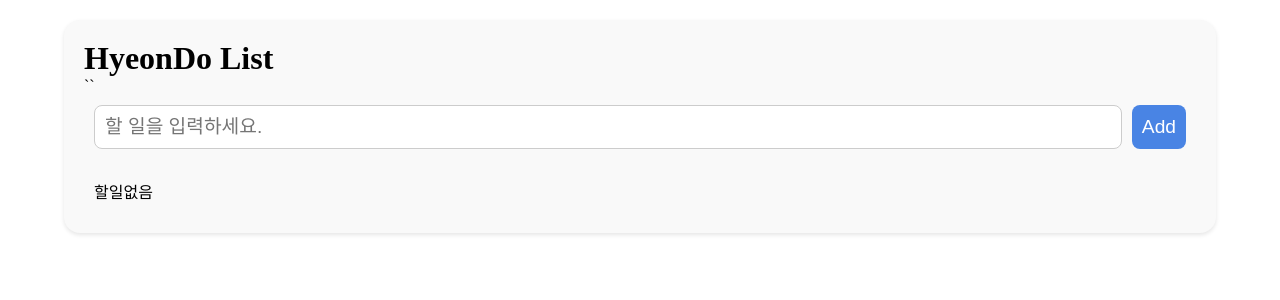
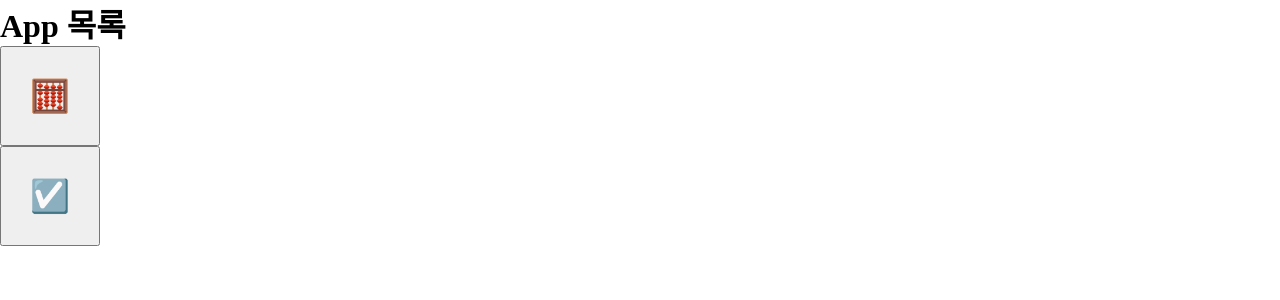
Before and after one commit to digsen02/Programming_class, a React (Vite) app in the folder 260402/react_test/: page / in a window 1280 px wide. Shown: the top 300 px of the page. Built offline with nearby package versions, Linux system fonts and the light colour scheme.

Commit message:
HomeApp style={{}} a

```diff
--- /dev/null
+++ b/260402/react_test/src/HomeApp.jsx
@@ -0,0 +1,46 @@
+import { useState } from 'react'
+import CounterApp from './CounterApp.jsx'
+import TodoListApp from './TodoListApp.jsx'
+
+function ButtonPageApp({ setPage }){
+    return(
+        <>
+        <h1>App 목록</h1>
+        <ul>
+            <li><button onClick={() => setPage('counterapp')} style={{ fontSize: '2rem', width: '100px', height: '100px' }}>🧮</button></li>
+            <li><button onClick={() => setPage('todolistapp')} style={{ fontSize: '2rem', width: '100px', height: '100px' }}>☑️</button></li>
+        </ul>
+        </>
+    )
+}
+
+export default function HomeApp() {
+    const [page, setPage] = useState('home');   //'home', 'counterapp', 'todolistapp'
+
+    return(
+        <>
+        {/* home 일 때는 CounterApp, TOdoListApp 링크 페이지 보여주자 */}
+        {page === 'home' && <ButtonPageApp setPage={setPage}/>}
+        {page !== 'home' &&
+            <button
+                onClick={() => setPage('home')}
+                style={{
+                    position: 'fixed',
+                    left: '10px',
+                    bottom: '10px',
+                    cursor: 'pointer',
+                    borderRadius: '8px',
+                    padding: '8px 12px',
+                    background: '#eee',
+                    border: 'none'
+
+                }}
+            >🏠</button>
+        }
+        {/* counterapp 일 때 CounterApp 보여주자 */}
+        {page === 'counterapp' && <CounterApp />}
+        {/* todolistapp 일 때 TodoListApp 보여주자 */}
+        {page === 'todolistapp' && <TodoListApp />}
+        </>
+    );
+}
--- a/260402/react_test/src/TodoListApp.jsx
+++ b/260402/react_test/src/TodoListApp.jsx
@@ -1,9 +1,9 @@
-import { useState } from 'react'
+import { useEffect, useState } from 'react'
 
 import './todoListApp.css'
-import TodoHeader from '../components/TodoHeader.jsx'
-import TodoAdder from '../components/TodoAdder.jsx'
-import TodoList from '../components/TodoList.jsx'
+import TodoHeader from './components/TodoHeader.jsx'
+import TodoAdder from './components/TodoAdder.jsx'
+import TodoList from './components/TodoList.jsx'
 
 class Todo {
     constructor(text) {
@@ -13,8 +13,21 @@ class Todo {
     }
 }
 
+const TODOS_STORAGE_KEY = "todos";
+
 function TodoListApp() {
-    const[todos, setTodos] = useState([])
+    function initTodos() {
+        const savedTodos = localStorage.getItem(TODOS_STORAGE_KEY);
+        return savedTodos ? JSON.parse(savedTodos) : [];
+    }
+
+    const[todos, setTodos] = useState(initTodos)
+
+    useEffect(() => {
+        //localstorage에 todos 저장하기
+        localStorage.setItem(TODOS_STORAGE_KEY, JSON.stringify(todos));
+
+    }, [todos])
 
     function toggleTodo(id){
         setTodos((todos) => {
@@ -37,8 +50,6 @@ function TodoListApp() {
         ])
     }
 
-
-
     function editTodo(id, newText) {
         setTodos((todos)=>
             todos.map((todo)=>
@@ -47,13 +58,10 @@ function TodoListApp() {
         )
     }
 
-
     return(
         <div className="todo">
             <TodoHeader/>
-
             <TodoAdder addTodo={addTodo} />
-
             <TodoList todos={todos} toggleTodo={toggleTodo} deleteTodo={deleteTodo} editTodo={editTodo}/>
 
         </div>
--- a/260402/react_test/components/TodoAdder.jsx
+++ b/260402/react_test/src/components/TodoAdder.jsx
@@ -17,7 +17,6 @@ export default function TodoAdder({addTodo}) {
 
     return (
         <>
-        ``
             <form className="todo__form" onSubmit={handleSubmit}>
                 <input
                     type="text"
--- a/260402/react_test/components/TodoItem.jsx
+++ b/260402/react_test/src/components/TodoItem.jsx
@@ -1,7 +1,7 @@
 import { useState } from 'react'
 
-import CheckBox from '../components/CheckBox.jsx'
-import Button from '../components/Button.jsx'
+import CheckBox from './CheckBox.jsx'
+import Button from './Button.jsx'
 
 export default function TodoItem({ todo, toggleTodo, deleteTodo, editTodo }) {
     const [isEditing, setIsEditing] = useState(false);
--- a/260402/react_test/src/main.jsx
+++ b/260402/react_test/src/main.jsx
@@ -1,10 +1,11 @@
 import { StrictMode } from 'react'
 import { createRoot } from 'react-dom/client'
 import TodoListApp from './TodoListApp.jsx'
+import HomeApp from './HomeApp.jsx'
 import './reset.css'
 
 createRoot(document.getElementById('root')).render(
   <StrictMode>
-    <TodoListApp />
+    <HomeApp />
   </StrictMode>,
 )
```
Also changed, not shown: 260402/react_test/src/components/Button.jsx (renamed from 260402/react_test/components/Button.jsx), 260402/react_test/src/components/CheckBox.jsx (renamed from 260402/react_test/components/CheckBox.jsx), 260402/react_test/src/components/TodoHeader.jsx (renamed from 260402/react_test/components/TodoHeader.jsx), 260402/react_test/src/components/TodoItemEmpty.jsx (renamed from 260402/react_test/components/TodoItemEmpty.jsx), 260402/react_test/src/components/TodoList.jsx (renamed from 260402/react_test/components/TodoList.jsx), 1 other file (tests, documents, lock files or other folders).
